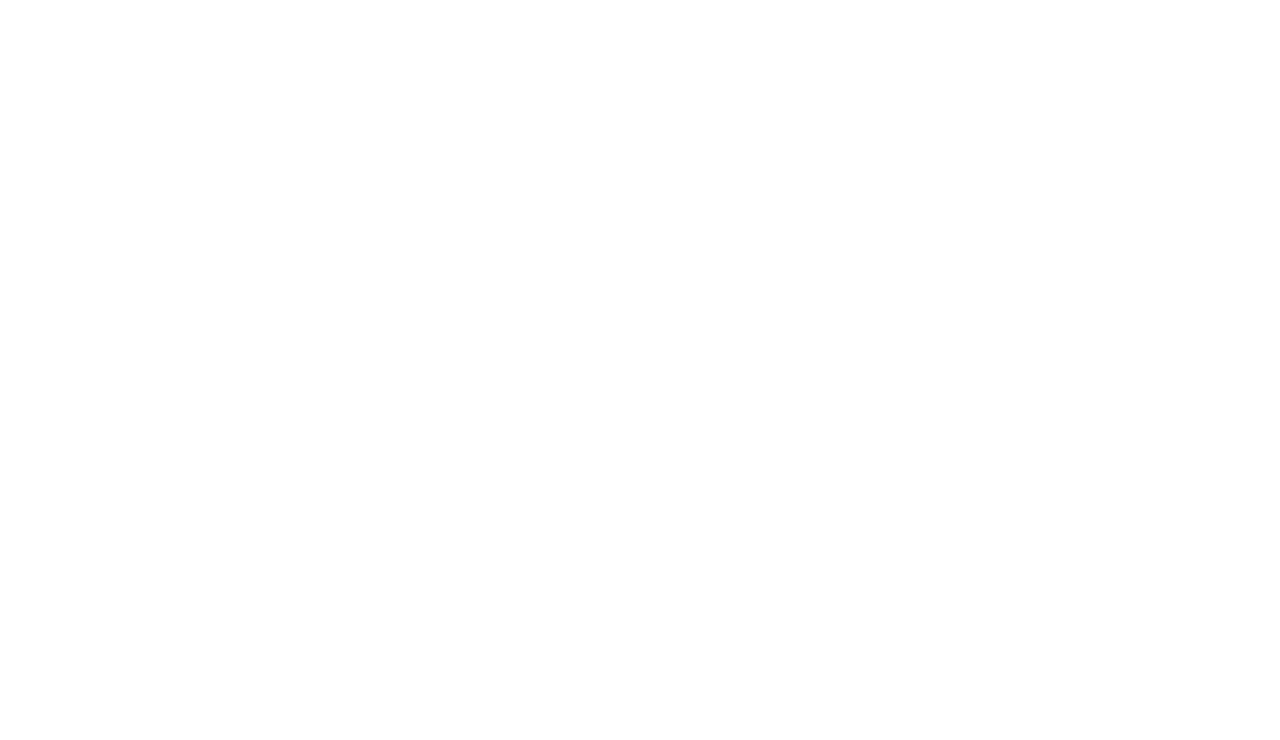
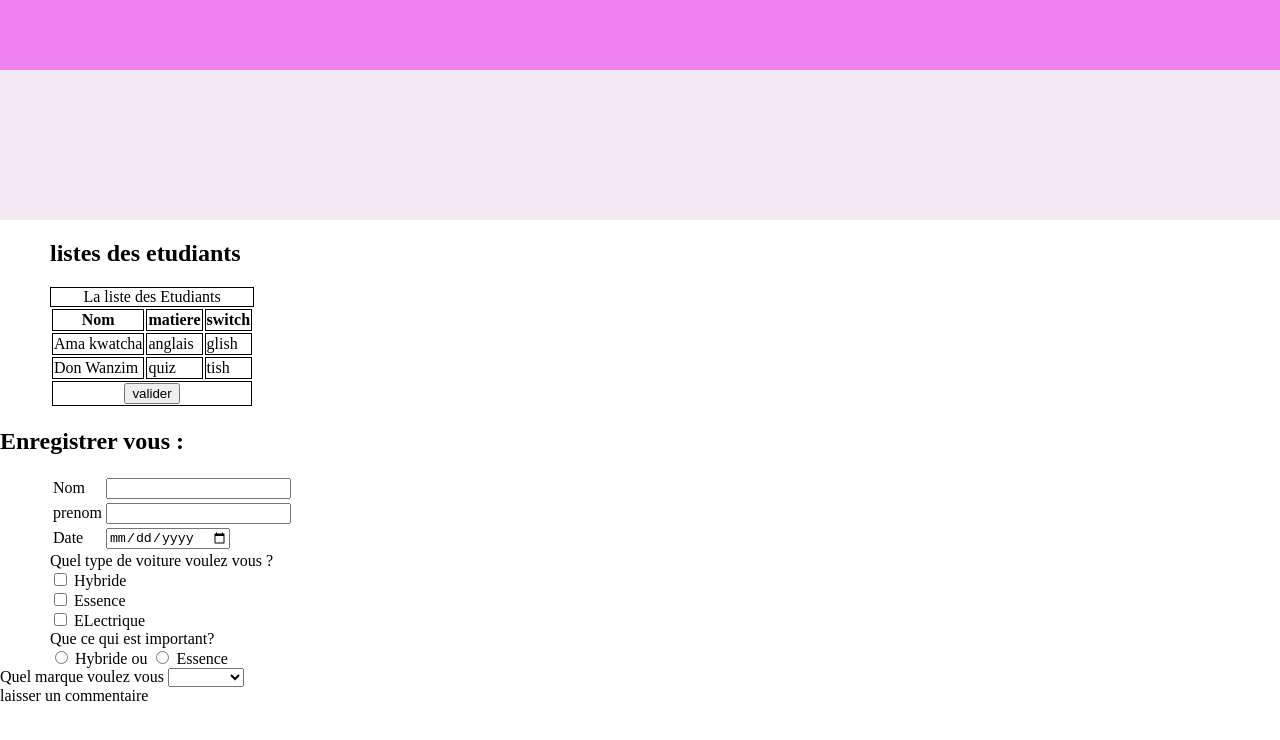
Before and after one commit to koffiemmal/HTML-CSS-SASS, a website: page partie7/html/index.html in a window 1280 px wide. Drawn offline with Linux system fonts and the light colour scheme.

Commit message:
suites du css avec les tableau et formulaire position

```diff
--- a/partie7/html/index.html
+++ b/partie7/html/index.html
@@ -1,5 +1,5 @@
 <!DOCTYPE html>
-<html lang="en">
+<html lang="fr">
 
 <head>
     <meta charset="UTF-8">
@@ -9,7 +9,98 @@
 </head>
 
 <body>
+    <header></header>
+    <div class="content">
+        <div class="sub"></div>
 
+    </div>
+    <div class="listesE">
+        <h2>listes des etudiants</h2>
+        <table class="tables">
+            <caption>La liste des Etudiants</caption>
+            <thead>
+                <tr>
+                    <th>Nom</th>
+                    <th>matiere</th>
+                    <th>switch</th>
+                </tr>
+            </thead>
+            <tbody>
+                <tr>
+                    <td>Ama kwatcha</td>
+                    <td>anglais</td>
+                    <td>glish</td>
+
+                </tr>
+                <tr>
+                    <td>Don Wanzim</td>
+                    <td>quiz</td>
+                    <td>tish</td>
+                </tr>
+                <tr class="button">
+                    <td colspan="3"><button>valider</button></td>
+                </tr>
+            </tbody>
+        </table>
+    </div>
+    <div>
+        <h2>Enregistrer vous :</h2>
+        <form>
+            <table>
+                <tr>
+                    <td>
+                        <label for="nom">Nom</label>
+
+                    </td>
+                    <td>
+                        <input type="text" id="nom"> <br>
+
+                    </td>
+                </tr>
+                <tr>
+                    <td>
+                        <label for="prenom">prenom</label>
+
+                    </td>
+                    <td>
+
+                        <input type="text" id="prenom"><br>
+                    </td>
+                </tr>
+                <tr>
+                    <td>
+                        <label for="date">Date</label>
+
+                    </td>
+                    <td>
+                        <input type="date" name="" id="date"><br>
+
+                    </td>
+                </tr>
+            </table>
+            <label>Quel type de voiture voulez vous ?</label><br>
+            <input type="checkbox" id="">
+            <label>Hybride</label><br>
+            <input type="checkbox" name="" id="">
+            <label>Essence</label><br>
+            <input type="checkbox" name="" id="">
+            <label>ELectrique</label><br>
+            <label>Que ce qui est important?</label> <br>
+            <input type="radio" name="choix" id="">
+            <label for="Hybride">Hybride</label>
+            <label>ou</label>
+            <input type="radio" name="choix" id="">
+            <label for="Essence">Essence</label></div>
+    </form>
+    <label>Quel marque voulez vous</label>
+    <select name="" id="">
+        <option value=""></option>
+        <option value="">Adidas</option>
+        <option value="">Nike</option>
+        <option value="">Reebook</option>
+    </select><br>
+    <label for="">laisser un commentaire</label>
+    </textarea>
 </body>
 
 </html>
--- a/partie7/sass/main.scss
+++ b/partie7/sass/main.scss
@@ -0,0 +1,43 @@
+        body {
+            margin: 0;
+            padding: 0
+        }
+
+        header {
+            height: 70px;
+            width: 100%;
+            background-color: violet;
+            position: fixed;
+            top: 0;
+            left: 0;
+            z-index: 5;
+        }
+
+        .sub {
+            height: 150px;
+            width: 100%;
+            background-color: rgb(243, 233, 243);
+            margin-top: 70px;
+        }
+
+        .listesE {
+            margin-left: 50px;
+        }
+
+        .tables {
+            td,
+            th,
+            caption {
+                border: 1px solid black;
+            }
+            table {
+                border-collapse: collapse;
+            }
+            .button {
+                text-align: center;
+            }
+        }
+
+        form {
+            margin-left: 50px;
+        }
```
Also changed, not shown: partie7/css/style.css, 1 other file.
